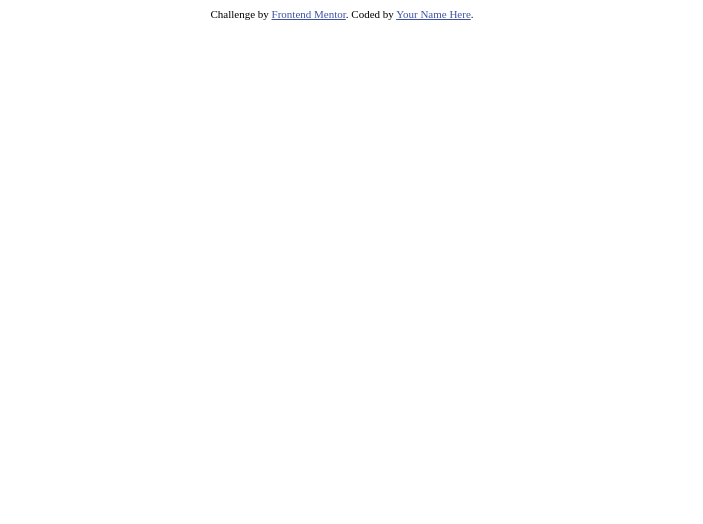
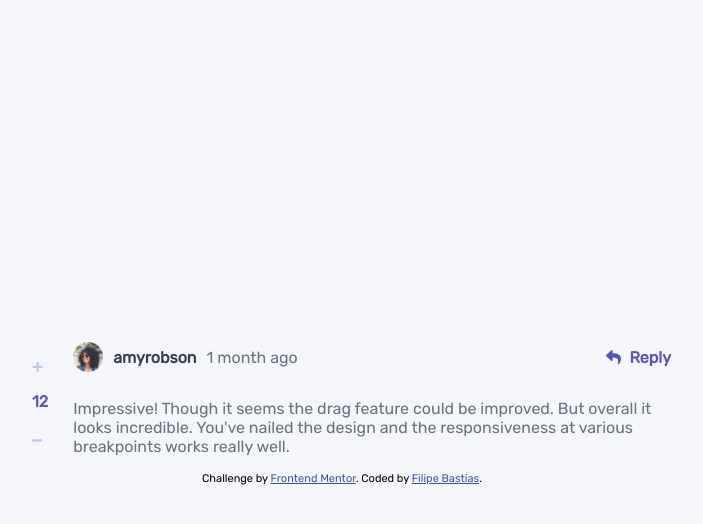
Before and after one commit to Frontend-Mentor-Challenge/interactive_comments_section, a plain HTML site: page index.html in a window 1280 px wide. Shown: the whole page, without its empty margins (298-1001 px from the left). Drawn offline with Linux system fonts and the light colour scheme.

Commit message:
Finalized CSS part

```diff
--- a/index.html
+++ b/index.html
@@ -5,6 +5,9 @@
   <meta name="viewport" content="width=device-width, initial-scale=1.0"> <!-- displays site properly based on user's device -->
 
   <link rel="icon" type="image/png" sizes="32x32" href="./images/favicon-32x32.png">
+  <link href="https://fonts.googleapis.com/css2?family=Rubik&display=swap" rel="stylesheet">
+  <link rel="stylesheet" href="style.css">
+  <script src="data.json"></script>
 
   <title>Frontend Mentor | Interactive comments section</title>
 
@@ -17,10 +20,46 @@
 <body>
 
   <!-- Pull dynamic content from the data.json file -->
+  <div>
 
-  <div class="attribution">
-    Challenge by <a href="https://www.frontendmentor.io?ref=challenge" target="_blank">Frontend Mentor</a>.
-    Coded by <a href="#">Your Name Here</a>.
+    <div class="card">
+      <div class="upvotes-section">
+        <div class="upvotes-inner">
+          <img src="images/icon-plus.svg"/>
+          <p>12</p>
+          <img src="images/icon-minus.svg"/>
+        </div>
+      </div>
+      <div>
+        <div class="card-top-info">
+          <img class="avatar-icon" src="images/avatars/image-amyrobson.png"><p class="username">amyrobson</p><p class="message-time">1 month ago</p></img>
+          <button><img class="reply-icon" src="images/icon-reply.svg" alt="Reply Button"></img>Reply</button>
+        </div>
+        <p class="message-text">Impressive! Though it seems the drag feature could be improved. But overall it looks incredible.
+          You've nailed the design and the responsiveness at various breakpoints works really well.</p>
+      </div>
+    </div>
+
+    <!-- <div style="background-color: hsl(0, 0%, 100%); display: flex; width: 900px; margin-top: 20px;">
+      <div style="padding: 20px; margin-top: 40px; margin-left: 20px; background-color: hsl(228, 33%, 97%); height: 40px;">
+        <p>12</p>
+      </div>
+      <div>
+        <div style="display: flex;">
+          <p style="padding: 10px;">amyrobson</p>
+          <p style="padding: 10px;">1 month ago</p>
+          <p style="padding: 10px; margin-left: auto; margin-right: 0;">Reply</p>
+        </div>
+        <p style="padding: 10px;">Impressive! Though it seems the drag feature could be improved. But overall it looks incredible. You've nailed the design and the responsiveness at various breakpoints works really well.</p>
+      </div>
+    </div> -->
+
+    <div class="attribution">
+      Challenge by <a href="https://www.frontendmentor.io?ref=challenge" target="_blank">Frontend Mentor</a>.
+      Coded by <a href="#">Filipe Bastias</a>.
+    </div>
+
   </div>
+
 </body>
 </html>
--- /dev/null
+++ b/index.js
@@ -0,0 +1 @@
+document.getElementsByClassName("");
--- /dev/null
+++ b/style.css
@@ -0,0 +1,96 @@
+body {
+  font-family: "Rubik", sans-serif;
+  font-size: 16px;
+  background-color: hsl(228, 33%, 97%);
+  display: flex;
+  height: 100vh;
+  width: auto;
+  justify-content: center;
+  align-items: center;
+}
+
+/* GLOBAL CARD */
+.card {
+  display: flex;
+  width: 670px;
+}
+
+.upvotes-section {
+  align-items: center;
+  justify-items: center;
+  display: flex;
+  margin: 25px;
+}
+
+.upvotes-inner {
+  display: block;
+}
+
+.upvotes-inner p {
+  color: hsl(238, 40%, 52%);
+  font-weight: bold;
+}
+
+.upvotes-inner img:hover {
+  transform: scale(1.5);
+  cursor: pointer;
+}
+
+/* CARD TOP INFO */
+.card-top-info {
+  display: flex;
+  align-items: center;
+}
+
+.card-top-info .avatar-icon {
+  width: 30px;
+}
+
+.card-top-info p {
+  padding-left: 10px;
+}
+
+.card-top-info .username {
+  color: hsl(212, 24%, 26%);
+  font-weight: bold;
+}
+
+.card-top-info .message-time {
+  color: hsl(211, 10%, 45%);
+  font-weight: lighter;
+}
+
+/* CARD MESSAGE TEXT */
+.message-text {
+  color: hsl(211, 10%, 45%);
+}
+
+/* BUTTON REPLY */
+.card-top-info button {
+  margin-left: auto;
+  margin-right: 0;
+  justify-items: center;
+  align-items: center;
+  display: flex;
+  color: hsl(238, 40%, 52%);
+  font-weight: bold;
+  border: none;
+  font-family: "Rubik", sans-serif;
+  font-size: 16px;
+  background-color: hsl(228, 33%, 97%);
+  height: fit-content;
+}
+
+.card-top-info button:hover {
+  background-color: hsl(223, 19%, 93%);
+  cursor: pointer;
+  border-radius: 10px;
+  height: fit-content;
+  transform: scale(1.2);
+}
+
+.card-top-info .reply-icon {
+  width: 15px;
+  height: 15px;
+  margin: 8px;
+}
```
